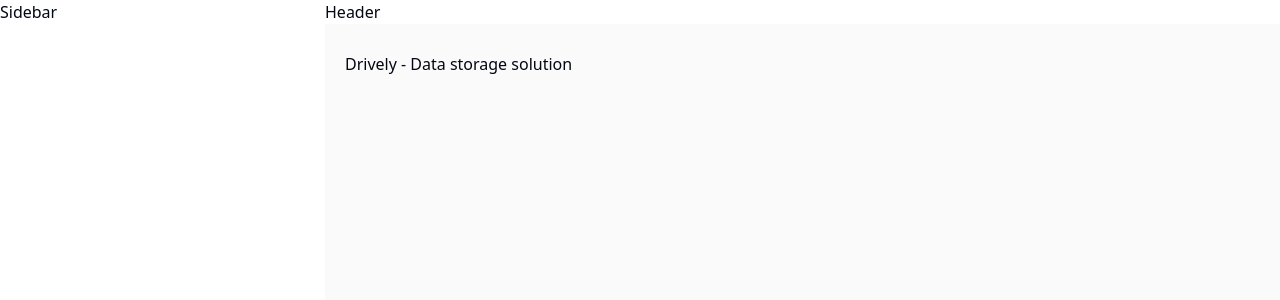
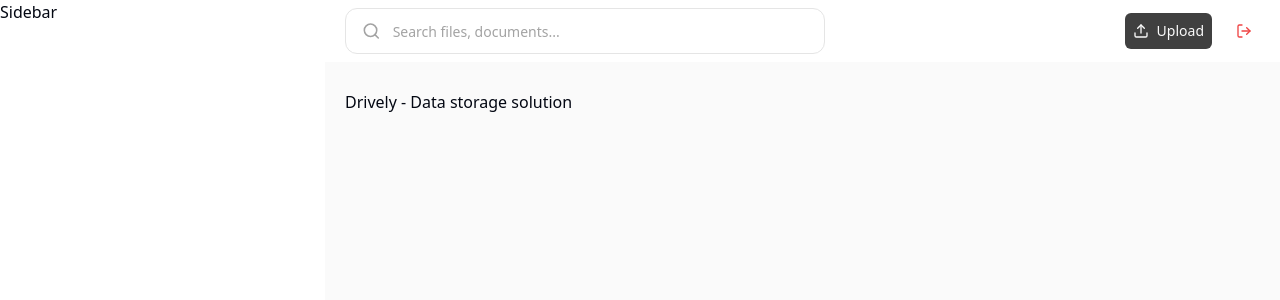
Before and after one commit to yusufisbilir/drively, a Next.js app: page / in a window 1280 px wide. Shown: the top 300 px of the page. Built offline with nearby package versions, Linux system fonts and the light colour scheme; no server answers.

Commit message:
Basic header design

```diff
--- /dev/null
+++ b/components/root/FileUploder.tsx
@@ -0,0 +1,17 @@
+'use client';
+
+import { Upload } from 'lucide-react';
+import { Button } from '../ui/button';
+
+const FileUploader = () => {
+  return (
+    <div className="cursor-pointer">
+      <Button type="button" className="bg-neutral-700 shadow-none hover:bg-neutral-600 px-2">
+        <Upload className="w-6 h-6" />
+        <p>Upload</p>
+      </Button>
+    </div>
+  );
+};
+
+export default FileUploader;
--- a/components/root/Header.tsx
+++ b/components/root/Header.tsx
@@ -1,5 +1,29 @@
+import { LogOut } from 'lucide-react';
+import { Button } from '../ui/button';
+import { signOutUser } from '@/lib/actions/user.actions';
+import Search from './Search';
+import FileUploader from './FileUploder';
+
 const Header = () => {
-  return <header className="hidden sm:flex">Header</header>;
+  return (
+    <header className="hidden items-center justify-between gap-5 px-5 py-2 sm:flex">
+      <Search />
+      <div className="flex items-center justify-center min-w-fit gap-4">
+        <FileUploader />
+        <form
+          action={async () => {
+            'use server';
+
+            await signOutUser();
+          }}
+        >
+          <Button type="submit" className="bg-white shadow-none hover:bg-neutral-100 px-2">
+            <LogOut className="w-6 h-6 text-red-500" />
+          </Button>
+        </form>
+      </div>
+    </header>
+  );
 };
 
 export default Header;
--- /dev/null
+++ b/components/root/Search.tsx
@@ -0,0 +1,32 @@
+'use client';
+
+import React, { useState } from 'react';
+import { Search as SearchIcon } from 'lucide-react';
+import { Input } from '@/components/ui/input';
+
+const Search = () => {
+  const [query, setQuery] = useState('');
+  const [isFocused, setIsFocused] = useState(false);
+
+  return (
+    <div className="relative w-full md:max-w-[480px]">
+      <div
+        className={`flex flex-1 items-center gap-3 rounded-xl border border-neutral-200 bg-white px-4 py-1 transition-all duration-300 ${isFocused ? 'border-neutral-400 shadow-sm' : 'hover:border-neutral-300'}`}
+      >
+        <SearchIcon
+          className={`h-5 w-5 transition-colors ${isFocused ? 'text-neutral-700' : 'text-neutral-400'}`}
+        />
+        <Input
+          value={query}
+          placeholder="Search files, documents..."
+          className="outline-none ring-offset-transparent focus:ring-transparent focus:ring-offset-0 focus-visible:outline-none focus-visible:ring-0 focus-visible:ring-transparent focus-visible:ring-offset-0 w-full border-none p-0 shadow-none placeholder:text-neutral-400 text-neutral-700"
+          onChange={(e) => setQuery(e.target.value)}
+          onFocus={() => setIsFocused(true)}
+          onBlur={() => setIsFocused(false)}
+        />
+      </div>
+    </div>
+  );
+};
+
+export default Search;
```
